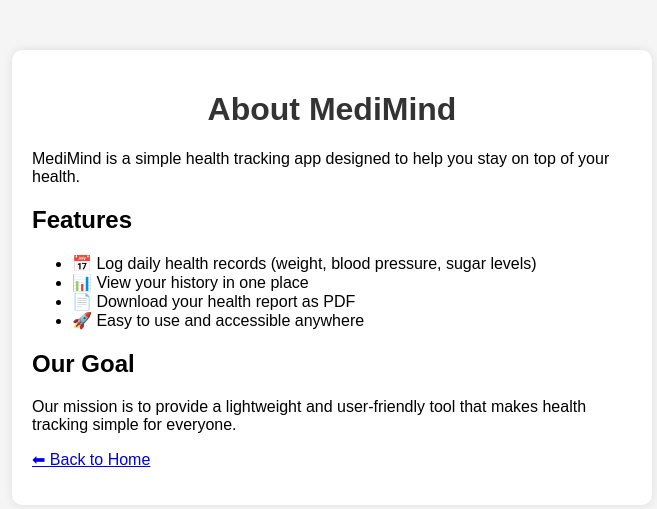
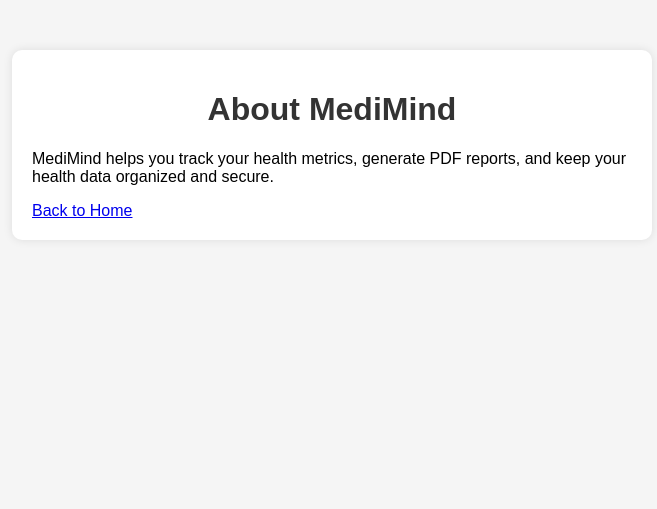
Before and after one commit to Pranavreddyedula/MediMind, a Flask app: page /about in a window 1280 px wide. Shown: the top 509 px of the page, without its empty margins (308-965 px from the left). Run offline with Flask 3, Linux system fonts and the light colour scheme.

Commit message:
Update about.html

```diff
--- a/templates/about.html
+++ b/templates/about.html
@@ -5,28 +5,12 @@
   <meta name="viewport" content="width=device-width, initial-scale=1.0">
   <title>About MediMind</title>
   <link rel="stylesheet" href="{{ url_for('static', filename='style.css') }}">
-  <link rel="icon" href="{{ url_for('static', filename='favicon.ico') }}">
 </head>
 <body>
   <div class="container">
     <h1>About MediMind</h1>
-    <p>MediMind is a simple health tracking app designed to help you stay on top of your health.</p>
-
-    <h2>Features</h2>
-    <ul>
-      <li>📅 Log daily health records (weight, blood pressure, sugar levels)</li>
-      <li>📊 View your history in one place</li>
-      <li>📄 Download your health report as PDF</li>
-      <li>🚀 Easy to use and accessible anywhere</li>
-    </ul>
-
-    <h2>Our Goal</h2>
-    <p>
-      Our mission is to provide a lightweight and user-friendly tool
-      that makes health tracking simple for everyone.
-    </p>
-
-    <p><a href="{{ url_for('home') }}">⬅ Back to Home</a></p>
+    <p>MediMind helps you track your health metrics, generate PDF reports, and keep your health data organized and secure.</p>
+    <a href="{{ url_for('index') }}">Back to Home</a>
   </div>
 </body>
 </html>
```
